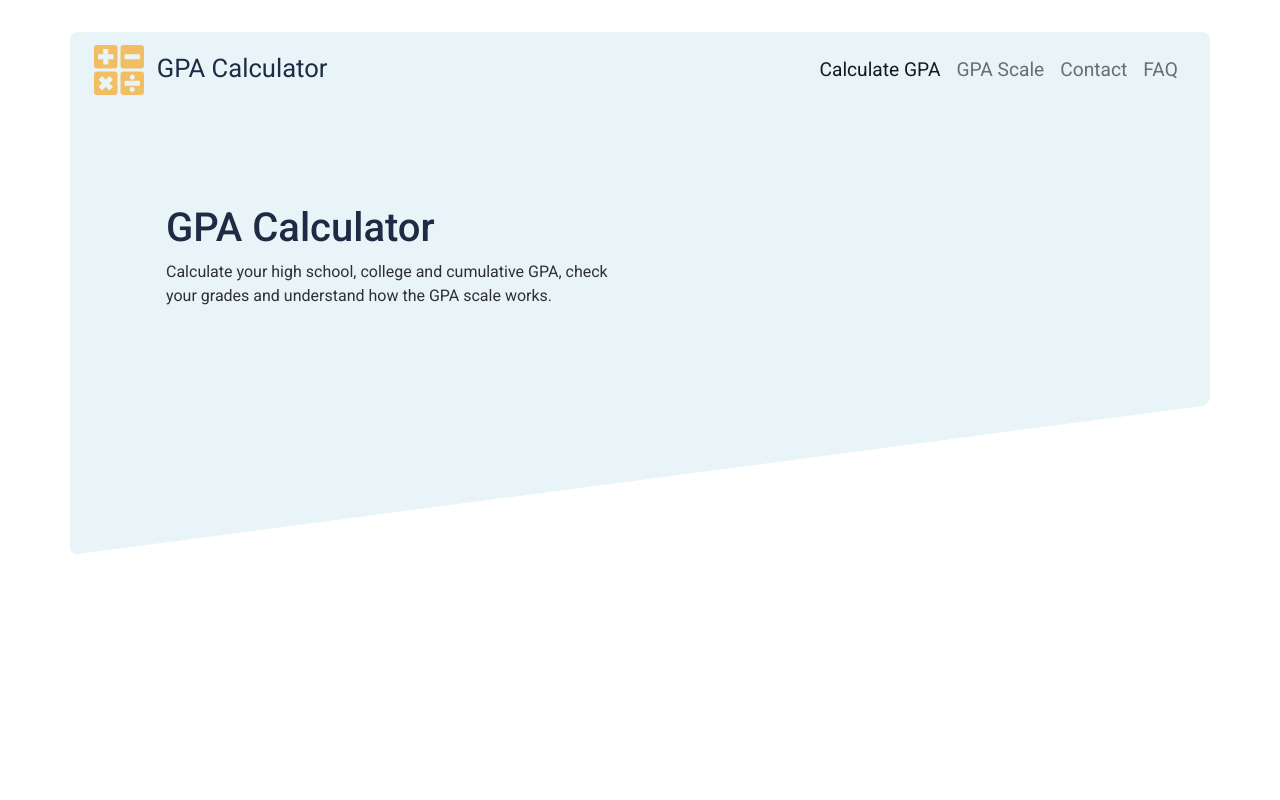
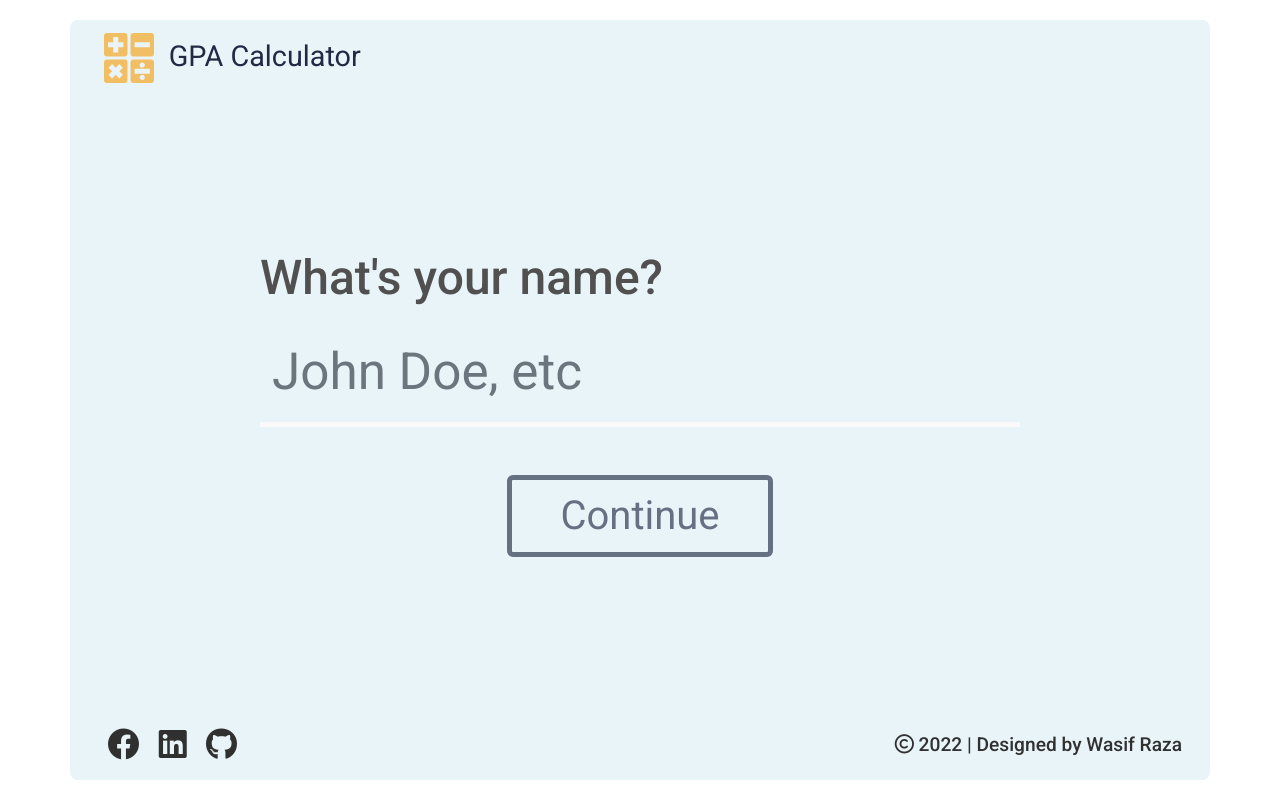
Before and after one commit to mwasifraza/gpa-calculator, a React (Create React App) app: page / in a window 1280 px wide. Built offline with nearby package versions, Linux system fonts and the light colour scheme.

Commit message:
add router

```diff
--- a/src/App.js
+++ b/src/App.js
@@ -1,12 +1,15 @@
 import React from 'react';
+import { Routes, Route } from "react-router-dom";
 import Header from './components/Header';
 import Calculate from './components/Calculate';
 
 function App() {
   return (
     <>
-      {/* <Header /> */}
-      <Calculate />
+      <Routes>
+        <Route path='/' element={<Header />}></Route>
+        <Route path='/calculate' element={<Calculate />}></Route>
+      </Routes>
     </>
   );
 }
--- a/src/components/Navbar.js
+++ b/src/components/Navbar.js
@@ -1,30 +1,31 @@
-import React from 'react'
+import React from 'react';
+import { Link } from "react-router-dom";
 
 const Navbar = () => {
   return (
     <>
     <nav className="navbar navbar-expand-md">
     <div className="container-fluid">
-        <a className="navbar-brand" href="#">
+        <Link className='navbar-brand' to=''>
             <img src="image/logo.svg" alt="logo" width={50} />
             &nbsp;&nbsp;GPA Calculator
-        </a>
+        </Link>
         <button className="navbar-toggler" type="button" data-bs-toggle="collapse" data-bs-target="#navbarNav" aria-controls="navbarNav" aria-expanded="false" aria-label="Toggle navigation">
             <span className="navbar-toggler-icon"></span>
         </button>
         <div className="collapse navbar-collapse" id="navbarNav">
             <ul className="navbar-nav ms-auto">
                 <li className="nav-item">
-                    <a className="nav-link active" aria-current="page" href="#">Calculate GPA</a>
+                    <Link className='nav-link' to='/'>Calculate GPA</Link>
                 </li>
                 <li className="nav-item">
-                    <a className="nav-link" href="#">GPA Scale</a>
+                    <Link className='nav-link active' to='/calculate'>GPA Scale</Link>
                 </li>
                 <li className="nav-item">
-                    <a className="nav-link" href="#">Contact</a>
+                    <Link className='nav-link' to=''>Contact</Link>
                 </li>
                 <li className="nav-item">
-                    <a className="nav-link" href="#">FAQ</a>
+                    <Link className='nav-link' to=''>FAQ</Link>
                 </li>
             </ul>
         </div>
--- a/src/index.js
+++ b/src/index.js
@@ -1,11 +1,14 @@
 import React from 'react';
 import ReactDOM from 'react-dom/client';
+import { BrowserRouter } from "react-router-dom";
 import './css/main.scss';
 import App from './App';
 
 const root = ReactDOM.createRoot(document.getElementById('root'));
 root.render(
-  <React.StrictMode>
-    <App />
-  </React.StrictMode>
+  <BrowserRouter>
+    <React.StrictMode>
+      <App />
+    </React.StrictMode>
+  </BrowserRouter>
 );
```
